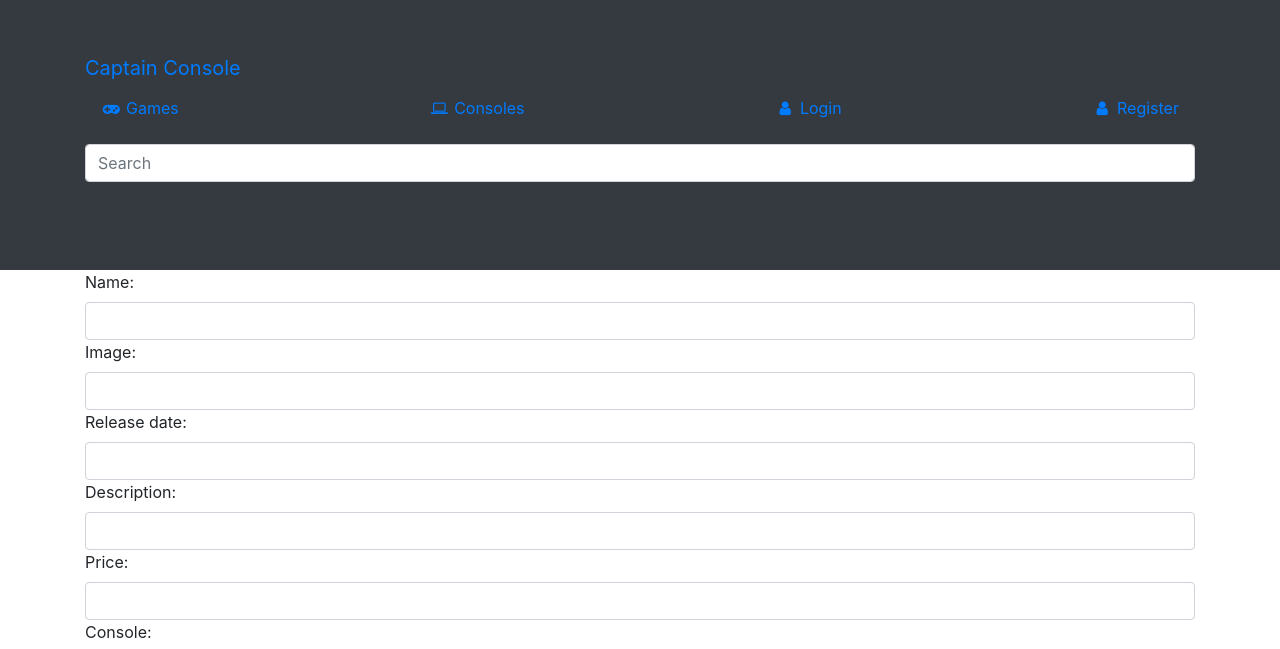
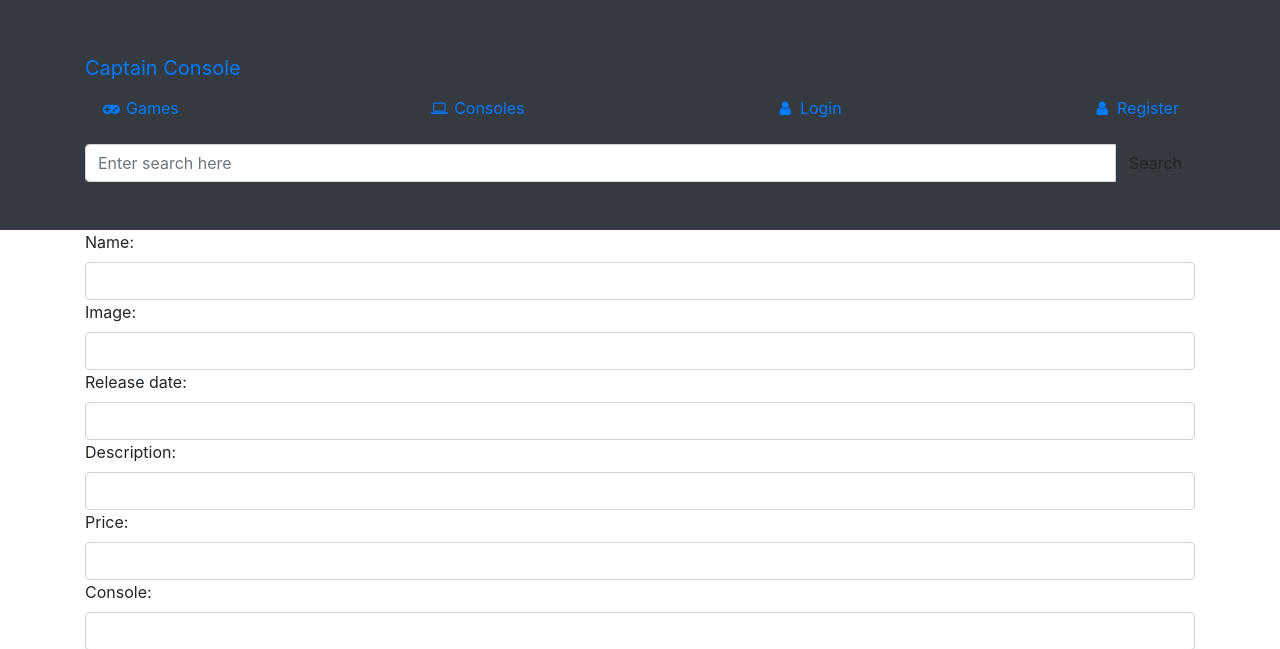
Before and after one commit to Daddara/T-220-VLN2, a Django app: page /games/create_game in a window 1280 px wide. Shown: the top 649 px of the page. Run offline with Django 3.2, Linux system fonts and the light colour scheme; some libraries are stand-ins or nearby versions.

Commit message:
half way to search btn

```diff
--- a/games/views.py
+++ b/games/views.py
@@ -1,6 +1,5 @@
 from django.http import JsonResponse
 from django.shortcuts import render, get_object_or_404, redirect
-
 from games.forms.game_form import GameCreateForm, GameUpdateForm
 from games.models import Games
 
@@ -10,7 +9,12 @@
 def index(request):
     if 'search_filter' in request.GET:
         search_filter = request.GET['search_filter']
-        games = list(Games.objects.filter(name__icontains=search_filter).values())
+        games = [ {
+            'id': x.id,
+            'name': x.name,
+            'description': x.description,
+            'image': x.image
+        } for x in Games.objects.filter(name__icontains=search_filter)]
         return JsonResponse({'data': games})
     context = {'games': Games.objects.all().order_by('name')}
     return render(request, 'games/index.html', context)
--- /dev/null
+++ b/static/js/games.js
@@ -0,0 +1,28 @@
+$(document).ready(function () {
+    $('#search-btn').on('click', function(e) {
+        e.preventDefault();
+        var searchText = $('#search-box').val()
+        $.ajax({
+            url: '/?search_filter=' + searchText,
+            type: 'GET',
+            success: function(resp) {
+                var newHtml = resp.data.map(d => {
+                    return `<div class="well games">
+                                <a href="/games/${d.id}">
+                                    <img class="card-img-top"><img  src ="${ d.image }" width=150 height=150>
+                                    <h4>${d.name}</h4>
+                                    <p>${d.description}</p>
+                                </a>
+                             </div>`
+                });
+                $('games').html(newHtml.join(''));
+                $('#search-box').val('');
+            },
+            error: function(xhr, status, error){
+                // #TODO: Show toastr
+                console.error(error);
+            }
+        })
+    });
+
+});
--- a/templates/base.html
+++ b/templates/base.html
@@ -41,6 +41,9 @@
   <!-- Bootstrap core JavaScript -->
   <script src="{% static 'vendor/jquery/jquery.min.js' %}"></script>
   <script src="{% static 'vendor/bootstrap/js/bootstrap.bundle.min.js' %}"></script>
+  <script src="https://cdnjs.cloudflare.com/ajax/libs/jquery/3.4.0/jquery.js"></script>
+  <script src="{% static 'js/games.js' %}"></script>
+
 
 </body>
 
--- a/templates/header.html
+++ b/templates/header.html
@@ -22,10 +22,14 @@
           {% endif %}
       </ul>
         <form class="navbar-form navbar-left" role="search">
-            <div class="form-group">
-                <input type="text" class="form-control" placeholder="Search">
+            <div class="input-group">
+                <input type="search" class="form-control" id="search-box" placeholder="Enter search here"/>
+                <div class="input-group-btn">
+                    <button type="button" id="search-btn" class="btn btn-default">Search</button>
+                </div>
             </div>
-            <button type="submit" class="btn btn-default"><span class="glyphicon glyphicon-search"></span></button>
+
         </form>
   </div><!-- /.container-fluid -->
+
 </nav>
```
